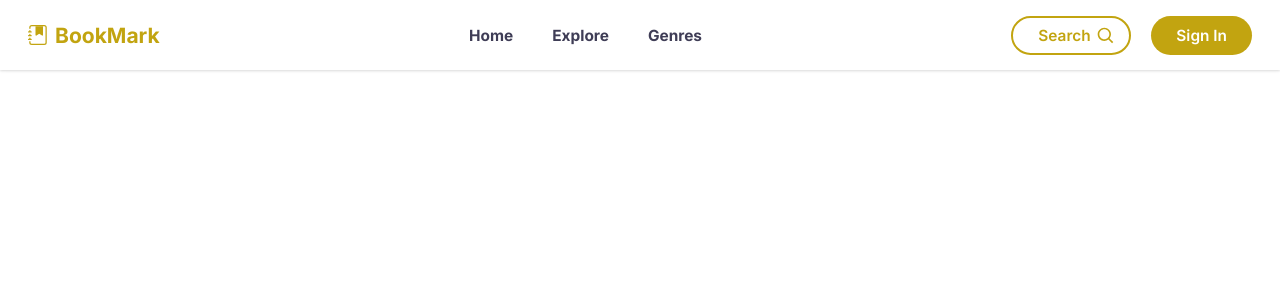
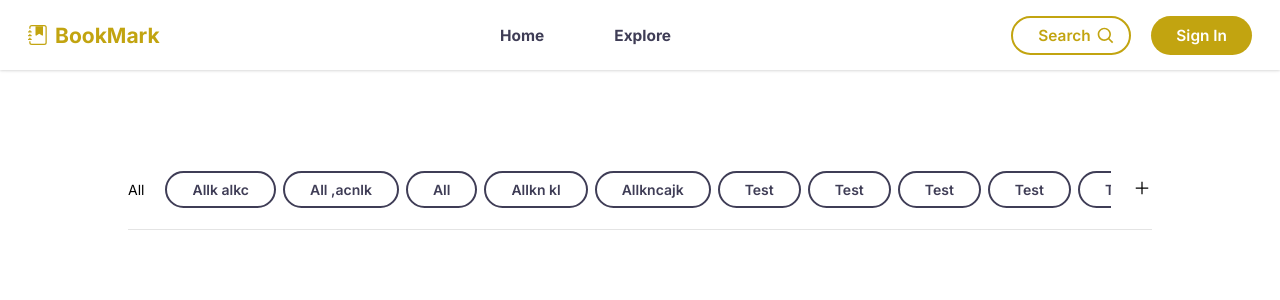
Before and after one commit to amori95917/online-bookshelf, a React (Create React App) app: page /shelves in a window 1280 px wide. Shown: the top 300 px of the page. Built offline with nearby package versions, Linux system fonts and the light colour scheme; no server answers.

Commit message:
Added shelf route and added nav to shelf page

```diff
--- a/src/App.js
+++ b/src/App.js
@@ -7,6 +7,7 @@ import ProtectedRoute from "./helpers/ProtectedRoute";
 import Explore from "./pages/Explore";
 import Library from "./pages/Library";
 import PublicHome from "./pages/PublicHome";
+import Shelves from "./pages/Shelves";
 
 function App() {
   return (
@@ -24,6 +25,14 @@ function App() {
             </ProtectedRoute>
           }
         />
+        <Route
+          path="/shelves"
+          element={
+            <ProtectedRoute>
+              <Shelves />
+            </ProtectedRoute>
+          }
+        />
 
         <Route path="/results" element={<SearchResults />} />
         <Route path="results/:bookId" element={<BookDetails />} />
--- a/src/components/nav/Nav.js
+++ b/src/components/nav/Nav.js
@@ -107,14 +107,17 @@ const Nav = () => {
           <li>
             <Link to="/explore">Explore</Link>
           </li>
-          <li>
-            <Link to="/genres">Genres</Link>
-          </li>
 
           {/* this link will only be available if the user is signed in */}
           {isSignedIn && (
             <li>
               <Link to="/library">Library</Link>
+            </li>
+          )}
+
+          {isSignedIn && (
+            <li>
+              <Link to="/shelves">Shelves</Link>
             </li>
           )}
         </ul>
--- /dev/null
+++ b/src/components/pagesStyles/Shelves.module.css
@@ -0,0 +1,49 @@
+.shelves {
+    padding-top: 80px;
+}
+
+.shelf-navbar {
+    margin-top: 5rem;
+    padding: 1.5rem 0 1.5rem;
+    border-bottom: 1.5px solid rgba(166, 166, 166, 0.3);
+    margin-bottom: 2rem;
+
+    display: flex;
+    justify-content: space-between;
+    align-items: center;
+    gap: 1.5rem;
+}
+
+.shelf-links {
+    display: flex;
+    align-items: center;
+
+    cursor: pointer;
+    overflow: scroll;
+    scrollbar-width: none;
+
+}
+
+.shelf-links::-webkit-scrollbar {
+    width: 0px;
+    background: transparent;
+}
+
+
+.shelf-links p {
+    margin-right: .5rem;
+    min-width: fit-content;
+    padding: 8px 25px;
+    font-weight: 600;
+    color: var(--dark-blue);
+    border-radius: 50px;
+    border: 2px solid var(--dark-blue);
+    width: 100%;
+}
+
+.shelf-links p:hover {
+    background-color: var(--dark-blue);
+    color: var(--white);
+    border-radius: 50px;
+    transition: all 0.3s ease-in-out;
+}
--- /dev/null
+++ b/src/pages/Shelves.js
@@ -0,0 +1,38 @@
+import React from "react";
+import styled from "../components/pagesStyles/Shelves.module.css";
+import Container from "../helpers/wrapper/Container";
+import { IoAddSharp } from "react-icons/io5";
+
+const Shelves = () => {
+  return (
+    <section className={styled.shelves}>
+      <Container>
+        <nav className={styled["shelf-navbar"]}>
+          <p>All</p>
+
+          <div className={styled["shelf-links"]}>
+            <p>Allk alkc </p>
+            <p>All ,acnlk</p>
+            <p>All </p>
+            <p>Allkn kl </p>
+            <p>Allkncajk </p>
+            <p>Test </p>
+            <p>Test </p>
+            <p>Test </p>
+            <p>Test </p>
+            <p>Test </p>
+            <p>Test </p>
+            <p>Test </p>
+            <p>Test </p>
+            <p>Test </p>
+          </div>
+          <div>
+            <IoAddSharp size="20px" />
+          </div>
+        </nav>
+      </Container>
+    </section>
+  );
+};
+
+export default Shelves;
```
